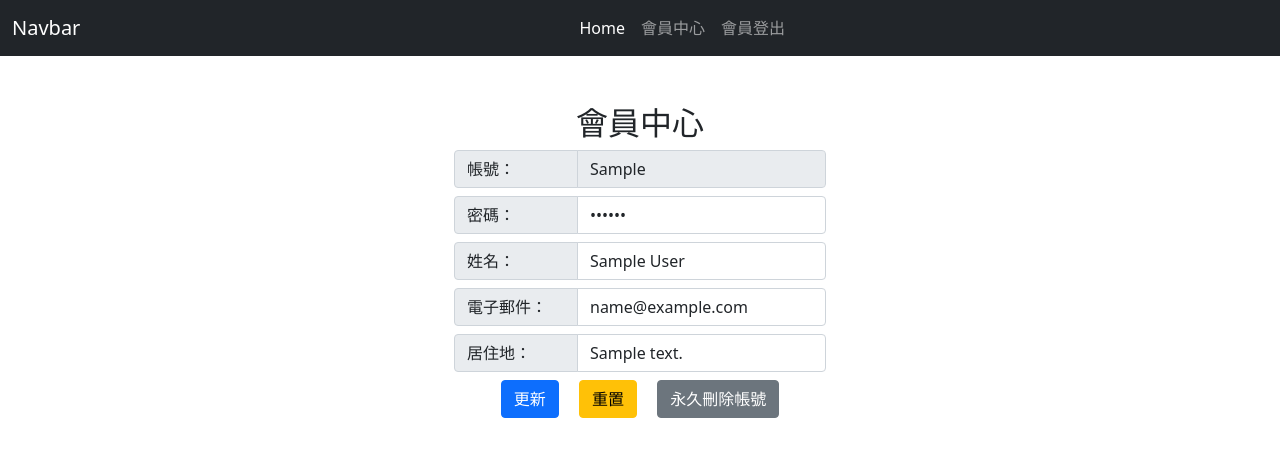
After one commit to charleshe100/practice, a PHP site: page /member.php in a window 1280 px wide. The commit adds this page. Shown: the top 457 px of the page. Run offline with PHP 8.4, Linux system fonts and the light colour scheme; the visitor is signed in with stand-in values (Sample User, id 1); tables that the repository leaves empty or names only in its code hold one stand-in row (values such as "Sample post").

Commit message:
加上會員頁面、編輯與刪除功能

```diff
--- a/api/logout.php
+++ b/api/logout.php
@@ -1,6 +1,5 @@
 <?php
 session_start();
-unset($_SESSION['users']);
+unset($_SESSION['user']);
 header("location:../login_form.php");
 ?>
-<a href="../login_form.php"></a>
--- a/include/navbar.php
+++ b/include/navbar.php
@@ -8,10 +8,11 @@
       <div class="navbar-nav mx-auto">
         <a class="nav-link active" aria-current="page" href="../index.php">Home</a>
         <?php
-        if(!isset($_SESSION['users'])){
+        if(!isset($_SESSION['user'])){
           echo "<a class='nav-link' href='../reg.php'>會員註冊</a>";
           echo "<a class='nav-link' href='../login_form.php'>會員登入</a>";
         }else{
+          echo "<a class='nav-link' href='../member.php'>會員中心</a>";
           echo "<a class='nav-link' href='../api/logout.php'>會員登出</a>";
         };
         ?>
--- /dev/null
+++ b/member.php
@@ -0,0 +1,72 @@
+<?php include_once "./include/connect.php";?>
+<!DOCTYPE html>
+<html lang="en">
+<head>
+    <meta charset="UTF-8">
+    <meta name="viewport" content="width=device-width, initial-scale=1.0">
+    <title>會員中心</title>
+    <link href="https://cdn.jsdelivr.net/npm/bootstrap@5.0.2/dist/css/bootstrap.min.css" rel="stylesheet" integrity="sha384-EVSTQN3/azprG1Anm3QDgpJLIm9Nao0Yz1ztcQTwFspd3yD65VohhpuuCOmLASjC" crossorigin="anonymous">
+    <script src="https://cdn.jsdelivr.net/npm/bootstrap@5.0.2/dist/js/bootstrap.bundle.min.js" integrity="sha384-MrcW6ZMFYlzcLA8Nl+NtUVF0sA7MsXsP1UyJoMp4YLEuNSfAP+JcXn/tWtIaxVXM" crossorigin="anonymous"></script>
+</head>
+<style>
+    a{
+        text-decoration: none;
+    }
+</style>
+<body >
+<?php include_once "./include/navbar.php";?>
+<div class="container text-center mt-5">
+    <h2 class="text-center">會員中心</h2>
+<?php
+$sql="SELECT * FROM `users` WHERE `acc`='{$_SESSION['user']}'";
+$user=$pdo->query($sql)->fetch(PDO::FETCH_ASSOC);
+
+if(isset($_SESSION['msg'])){
+    echo "<div class='alert alert-warning fs-3'>";
+    echo $_SESSION['msg'];
+    unset($_SESSION['msg']);
+    echo "</div>";
+};
+?>
+    <form action="./api/update.php" method="post" class="col-4 m-auto">
+        <div class="input-group my-2">
+            <label class="col-4 input-group-text">帳號：</label>
+            <input class="form-control"  type="text" name="acc" id="acc" value="<?=$user['acc'];?>" readonly>
+        </div>
+        <div class="input-group my-2">
+            <label class="col-4 input-group-text">密碼：</label>
+            <input class="form-control" type="password" name="pw" id="pw" value="<?=$user['pw'];?>">
+        </div>
+        <div class="input-group my-2">
+            <label class="col-4 input-group-text">姓名：</label>
+            <input class="form-control" type="text" name="name" id="name" value="<?=$user['name'];?>">
+        </div>
+        <div class="input-group my-2">
+            <label class="col-4 input-group-text">電子郵件：</label>
+            <input class="form-control" type="text" name="email" id="email" value="<?=$user['email'];?>">
+        </div>
+        <div class="input-group my-2">
+            <label class="col-4 input-group-text">居住地：</label>
+            <input class="form-control" type="text" name="address" id="address" value="<?=$user['address'];?>">
+        </div>
+        <div class="text-center mt-2">
+            <input class="btn btn-primary mx-2" type="submit" value="更新">
+            <input class="btn btn-warning mx-2" type="reset" value="重置">
+            <input class="btn btn-secondary mx-2" id="delBtn" type="button" value="永久刪除帳號">
+        </div>
+    </form>
+</div>
+</div>
+
+<script>
+const delBtn = document.getElementById('delBtn');
+delBtn.addEventListener('click', function() {
+    let result=confirm('你確定要刪除嗎？');
+    if(result){
+        location.href='./api/delete.php?id=<?=$user['id'];?>';
+    }
+});
+
+</script>
+</body>
+</html>
```
Also changed, not shown: api/add_user.php (+5 -2 lines), api/delete.php (added, +11 -0 lines), api/login.php (+4 -3 lines), api/update.php (added, +20 -0 lines), index.php (+3 -4 lines), login_form.php (+11 -10 lines), reg.php (+8 -0 lines).
